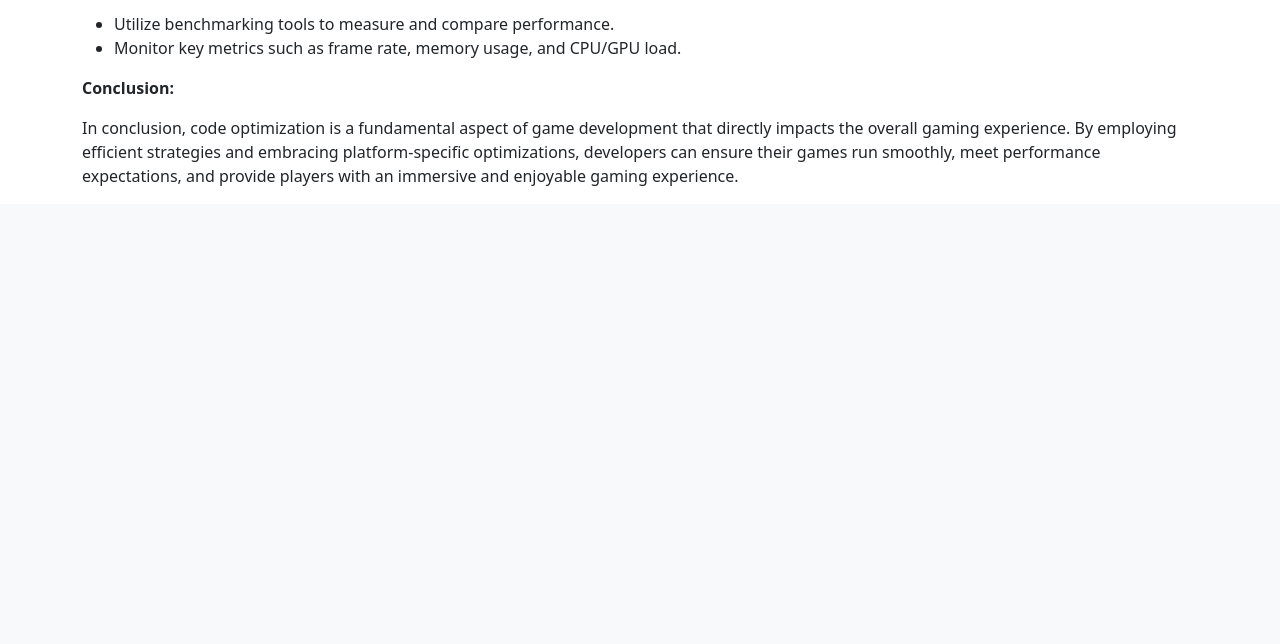
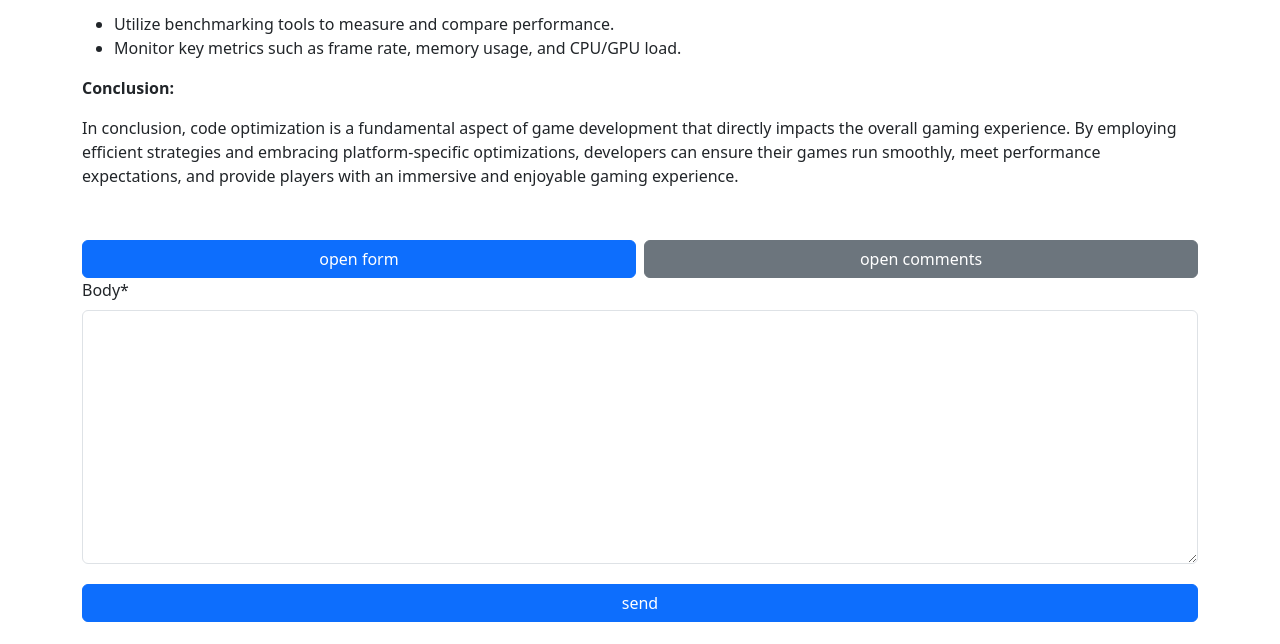
Before and after one commit to RadekKusiak71/django-blog-app, a Django app: page /post/2/ in a window 1280 px wide. Shown: the part 1937-2581 px from the top of the page. Before the commit the page ends 2123 px from the top, so only its background shows below. Run offline with Django 5.2, Linux system fonts and the light colour scheme; data comes from the database, SQL or seed files in the repository; some libraries are stand-ins or nearby versions.

Commit message:
CommentsForm for post created and added + bootstrap ui

```diff
--- a/app/admin.py
+++ b/app/admin.py
@@ -1,9 +1,8 @@
 from django.contrib import admin
-from .models import Post, Profile, Comment, Rate
+from .models import Post, Profile, Comment
 
 
 admin.site.register(Post)
 admin.site.register(Profile)
 admin.site.register(Comment)
-admin.site.register(Rate)
 # Register your models here.
--- a/app/forms.py
+++ b/app/forms.py
@@ -2,8 +2,15 @@ from typing import Any
 from django import forms
 from django.contrib.auth.models import User
 from django.contrib.auth.forms import UserCreationForm
-from .models import Post
+from .models import Post, Comment
 from ckeditor.fields import CKEditorWidget
+
+
+class CommentCreateForm(forms.ModelForm):
+
+    class Meta:
+        model = Comment
+        fields = ('body',)
 
 
 class PostCreateForm(forms.ModelForm):
--- a/app/models.py
+++ b/app/models.py
@@ -35,18 +35,10 @@ class Post(models.Model):
 
 
 class Comment(models.Model):
+    post = models.ForeignKey(Post, on_delete=models.CASCADE)
     profile = models.ForeignKey(Profile, on_delete=models.CASCADE)
-    body = models.CharField(max_length=255)
+    body = models.TextField(max_length=500)
     created_date = models.DateTimeField(auto_now_add=True)
 
     def __str__(self):
         return 'Comment created by %s at %s' % (self.profile.user.username, self.created_date)
-
-
-class Rate(models.Model):
-    post = models.ForeignKey(Post, on_delete=models.CASCADE)
-    profile = models.ForeignKey(Profile, on_delete=models.CASCADE)
-    positive = models.BooleanField()
-
-    def __str__(self):
-        return 'Post %i rated by %s' % (self.post.id, self.profile.user.username)
--- a/app/templates/post.html
+++ b/app/templates/post.html
@@ -3,6 +3,7 @@
 
 {% block title %} {{object.title}} {% endblock %}
 {% block extrahead %}{% endblock %}
+{% load crispy_forms_tags %}
 
 {% block content %}
 <div>
@@ -12,4 +13,53 @@
     <p class="fs-5 text-shadow">By {{object.profile.user.first_name}} {{object.profile.user.last_name}}</p>
     {{object.body|safe}}
 </div>
+
+<div class="mt-5 mb-2" style="height: 400px;">
+    <div class="d-flex justify-content-center gap-2">
+        <button type="submit" class="btn btn-primary mt-1 w-100" id="toggleForm">open form</button>
+        <button type="submit" class="btn btn-secondary mt-1 w-100" id="toogleComments">open comments</button>
+    </div>
+
+    <div id="comment-form">
+        <form method="post" class="comment-form">
+            {% csrf_token %}
+            {{form|crispy}}
+            <button type="submit" class="btn btn-primary mt-1 w-100">send</button>
+        </form>
+    </div>
+
+    <div id="comments" class="mt-2">
+        {% for comment in comments %}
+        <div class="card mb-4">
+            <div class="card-body">
+                <p>{{ comment.body }}</p>
+              <div class="d-flex justify-content-between">
+                <div class="d-flex flex-row align-items-center">
+                  <p class="small mb-0 ms-2">{{comment.profile.user.username}}</p>
+                </div>
+              </div>
+            </div>
+          </div>
+        {% endfor %}
+    </div>
+
+</div>
+<script>
+const toggleFormButton = document.querySelector('#toggleForm');
+const toggleCommentsButton = document.querySelector('#toogleComments');
+const formContainer = document.querySelector('#comment-form');
+const commentsContainer = document.querySelector('#comments');
+
+commentsContainer.style.display = 'none';
+
+toggleFormButton.addEventListener('click', () => {
+    commentsContainer.style.display = 'none';
+    formContainer.style.display = 'block';
+});
+
+toggleCommentsButton.addEventListener('click', () => {
+    commentsContainer.style.display = 'block';
+    formContainer.style.display = 'none';
+});
+</script>
 {% endblock %}
--- a/app/views.py
+++ b/app/views.py
@@ -6,8 +6,11 @@ from django.views.generic import ListView, CreateView, DetailView, DeleteView, U
 from django.contrib.auth.views import LoginView
 from django.urls import reverse_lazy
 from django.contrib.auth.models import User
-from .models import Post, Profile
-from .forms import RegisterForm, PostUpdateForm, PostCreateForm
+from .models import Post, Profile, Comment
+from .forms import RegisterForm, PostUpdateForm, PostCreateForm, CommentCreateForm
+from django.views.generic.edit import FormMixin
+from django.urls import reverse
+from django.http import HttpResponseForbidden
 
 
 class UserPostListView(ListView):
@@ -43,9 +46,39 @@ class PostUpadteView(UpdateView):
         return super().get_queryset()
 
 
-class PostDetailView(DetailView):
+class PostDetailView(FormMixin, DetailView):
     model = Post
     template_name = 'post.html'
+    form_class = CommentCreateForm
+
+    def get_success_url(self):
+        return reverse('post', kwargs={'pk': self.object.pk})
+
+    def form_valid(self, form):
+        comment = form.save(commit=False)
+        comment.profile = Profile.objects.get(user=self.request.user)
+        comment.post = self.object
+        comment.save()
+
+        return super().form_valid(form)
+
+    def post(self, request, *args, **kwargs):
+        if not request.user.is_authenticated:
+            return HttpResponseForbidden()
+
+        self.object = self.get_object()
+        form = self.get_form()
+
+        if form.is_valid():
+            return self.form_valid(form)
+        else:
+            return self.form_invalid(form)
+
+    def get_context_data(self, **kwargs: Any) -> dict[str, Any]:
+        context = super().get_context_data(**kwargs)
+        context['comments'] = Comment.objects.filter(
+            post=context['post']).order_by('-created_date')
+        return context
 
 
 class PostDeleteView(DeleteView):
```
Also changed, not shown: app/migrations/0006_delete_rate.py (added), app/migrations/0007_alter_comment_body.py (added), app/migrations/0008_comment_post.py (added), db.sqlite3.
